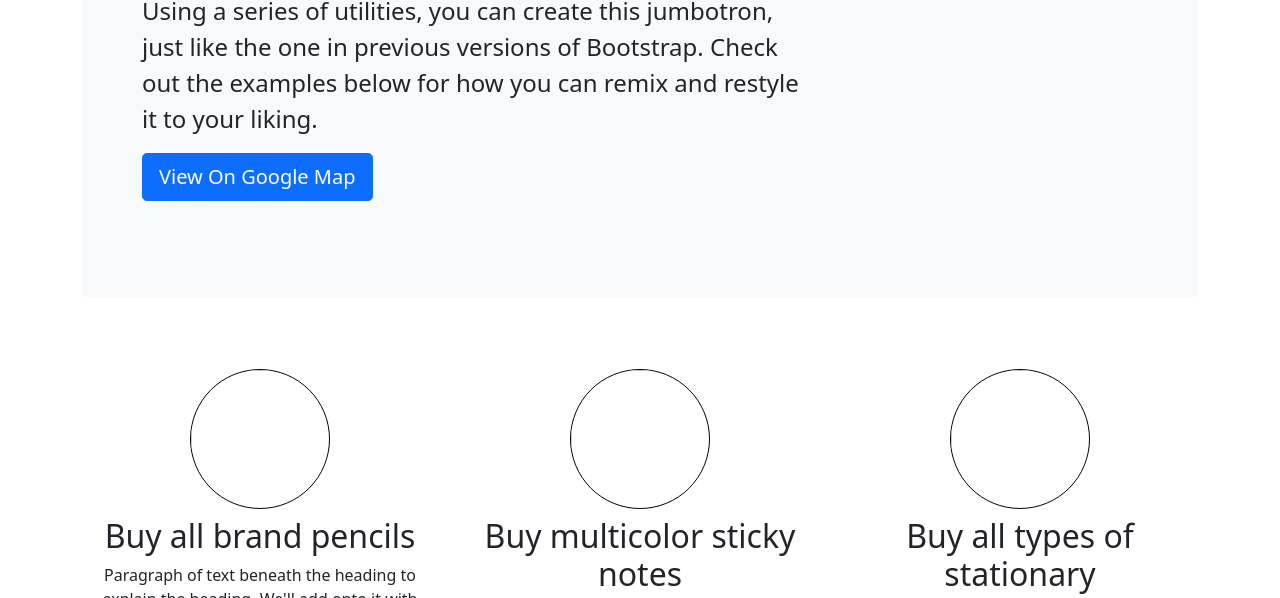
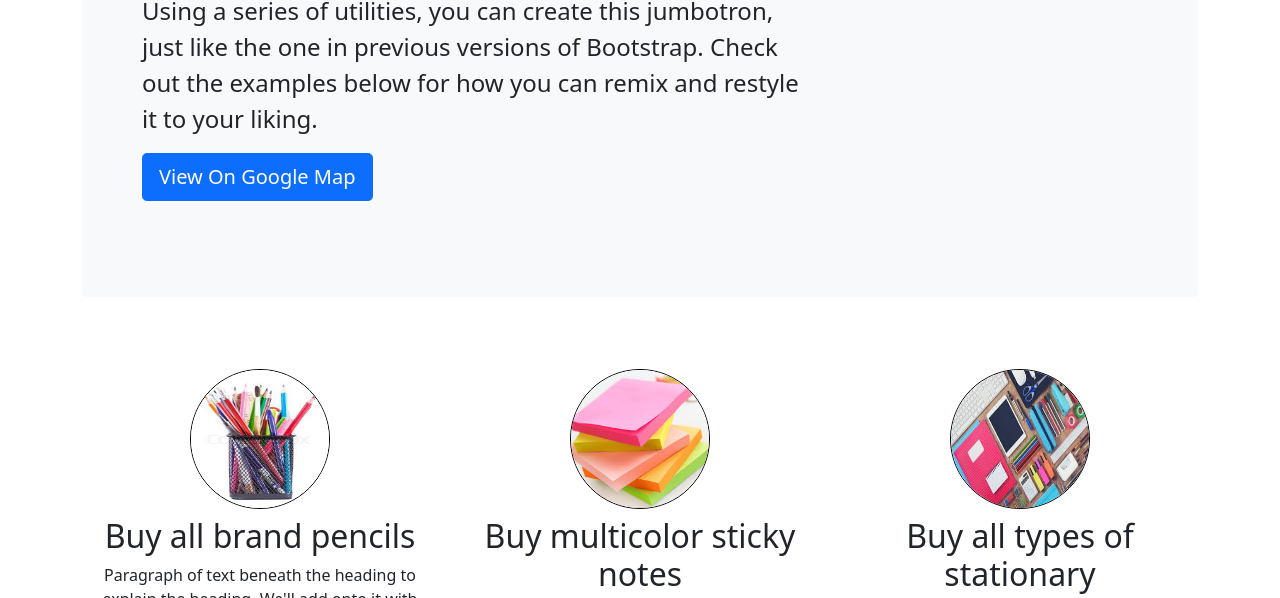
Before and after one commit to JACK-HRUSHI/SimpleResponsiveWebsiteOnStationary, a plain HTML site: page index.html in a window 1280 px wide. Shown: the part 303-901 px from the top of the page. Drawn offline with nearby package versions, Linux system fonts and the light colour scheme; the site is published under a folder, as on GitHub Pages, so addresses that start at the root find nothing.

Commit message:
Finally Done

```diff
--- a/index.html
+++ b/index.html
@@ -129,7 +129,7 @@
             class="bd-placeholder-img rounded-circle"
             width="140"
             height="140"
-            src="/img/1.png"
+            src="img/1.png"
             style="border: 1px solid black"
           />
 
@@ -146,7 +146,7 @@
             class="bd-placeholder-img rounded-circle"
             width="140"
             height="140"
-            src="/img/2.png"
+            src="img/2.png"
             style="border: 1px solid black"
           />
 
@@ -163,7 +163,7 @@
             class="bd-placeholder-img rounded-circle"
             width="140"
             height="140"
-            src="/img/3.png"
+            src="img/3.png"
             style="border: 1px solid black"
           />
 
```
